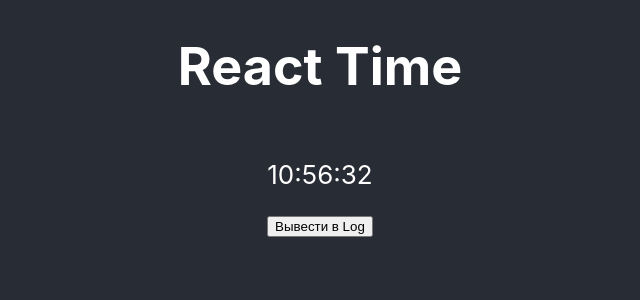
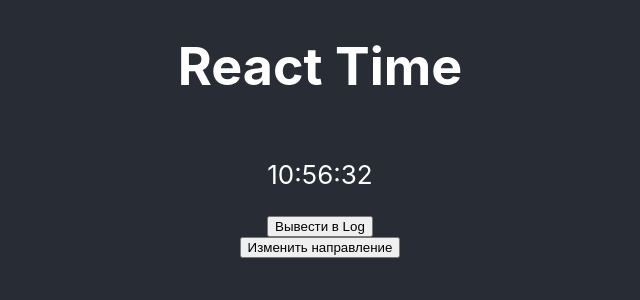
Before and after one commit to Smistav/react-time, a React (Create React App) app: page / in a window 1280 px wide. Shown: the top 300 px of the page, without its empty margins (320-960 px from the left). Built offline with nearby package versions, Linux system fonts and the light colour scheme.

Commit message:
add reverseTime

```diff
--- a/src/components/App/App.js
+++ b/src/components/App/App.js
@@ -1,20 +1,36 @@
 import { useState } from 'react';
 import ButtonLog from '../ButtonLog/ButtonLog';
+import ButtonChangeTime from '../ButtonChangeTime/ButtonChangeTime';
 import Time from '../Time/Time';
+import NoTime from '../NoTime/NoTime';
 import './App.css';
 
 function App() {
   const [time, setTime] = useState();
-
+  const [noTime, setNoTime] = useState(false);
+  const [direction, setDirection] = useState(false);
   function handleTime(time) {
     setTime(time);
+  }
+  function handleNoTime(time) {
+    setTime(time);
+  }
+  function handleChangeTime() {
+    setNoTime(true);
+    setDirection(!direction);
   }
   return (
     <div className="App">
       <header className="App-header">
         <h1>React Time</h1>
-        <Time onTime={handleTime} />
+        {noTime ? (<NoTime
+          onTime={handleNoTime}
+          direction={direction}
+          time={time}
+        />) :
+          (<Time onTime={handleTime} />)}
         <ButtonLog time={time} />
+        <ButtonChangeTime changeTime={handleChangeTime} />
       </header>
     </div>
   );
--- /dev/null
+++ b/src/components/ButtonChangeTime/ButtonChangeTime.js
@@ -0,0 +1,9 @@
+function ButonChangeTime({ changeTime }) {
+  function handleClick() {
+    changeTime();
+  }
+  return (
+    <button onClick={handleClick}>Изменить направление</button>
+  )
+}
+export default ButonChangeTime
--- /dev/null
+++ b/src/components/NoTime/NoTime.js
@@ -0,0 +1,25 @@
+import { useState, useEffect } from 'react';
+function NoTime({ onTime, direction, time }) {
+  const [noTime, setNoTime] = useState(time);
+  useEffect(() => {
+    function getNoTime() {
+      const incdec = direction ? -1 : +1;
+      const timeNow = {
+        hours: noTime.hours,
+        minutes: noTime.minutes,
+        seconds: noTime.seconds + incdec
+      }
+      setNoTime(timeNow);
+      onTime(timeNow);
+    }
+    const showTime = setInterval(() => getNoTime(), 1000);
+    return () => { clearInterval(showTime); }
+  }, [direction, noTime, onTime]);
+
+
+
+  return (
+    <p>{time.hours}:{time.minutes}:{time.seconds}</p>
+  )
+}
+export default NoTime
--- a/src/components/Time/Time.js
+++ b/src/components/Time/Time.js
@@ -1,7 +1,7 @@
 import { useState, useEffect } from 'react';
 function Time({ onTime }) {
   const [time, setTime] = useState({});
-  useEffect(() => { setInterval(() => getTime(), 1000) });
+  useEffect(() => {
     function getTime() {
       const date = new Date();
       const timeNow = {
@@ -12,6 +12,11 @@
       setTime(timeNow);
       onTime(timeNow);
     }
+    const showTime = setInterval(() => getTime(), 1000);
+    return () => { clearInterval(showTime); }
+  }, [onTime]);
+
+
   return (
     <p>{time.hours}:{time.minutes}:{time.seconds}</p>
   )
```
Lines whose indentation alone changed are shown as unchanged.
